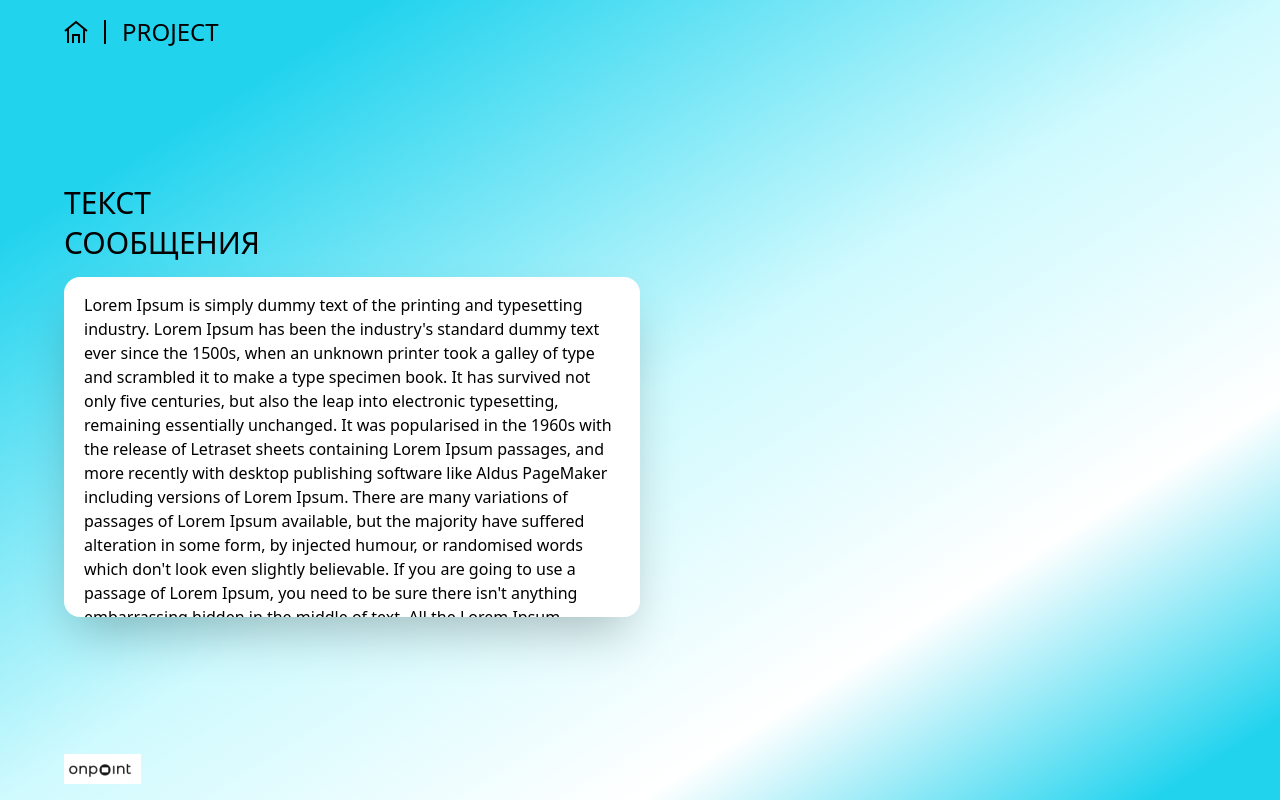
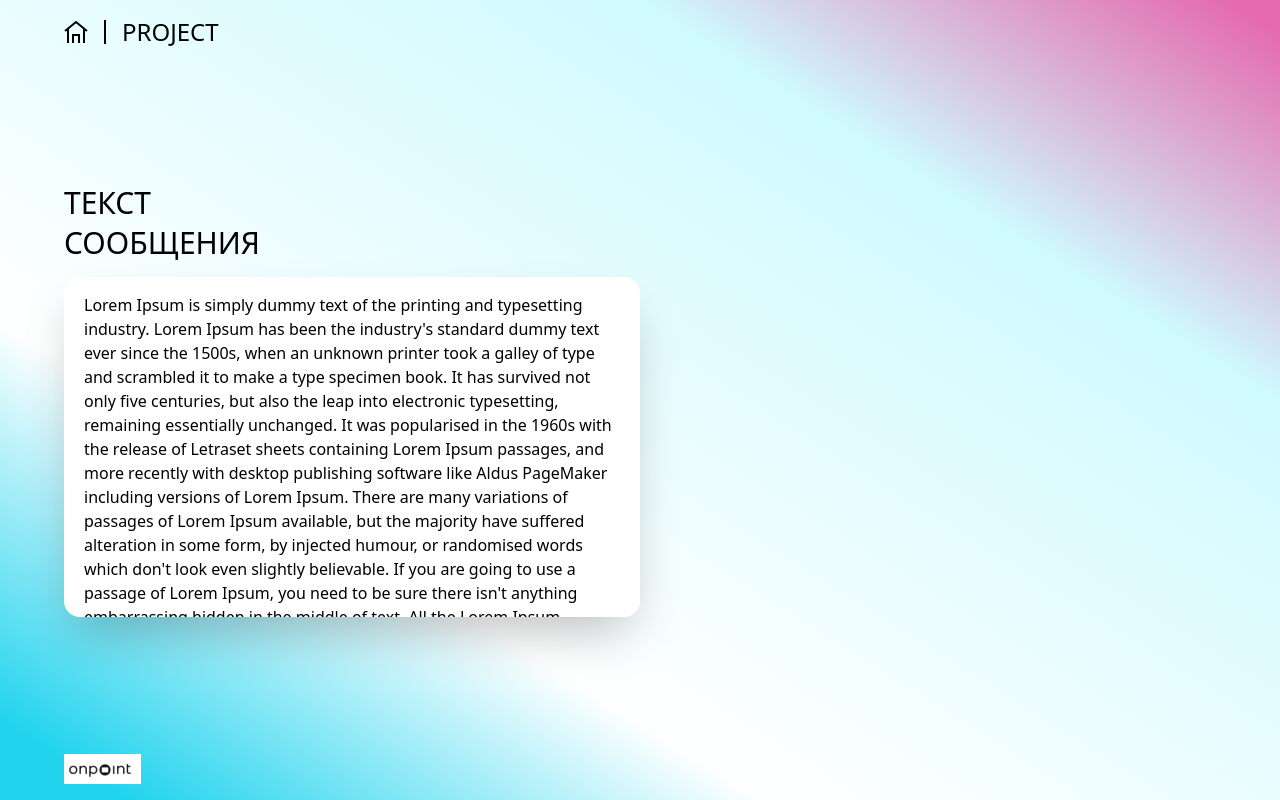
Before and after one commit to jabborovaz/Onepoint-task, a React (Create React App) app: page /secondPage in a window 1280 px wide. Built offline with nearby package versions, Linux system fonts and the light colour scheme.

Commit message:
change routes background

```diff
--- a/src/container/Main.js
+++ b/src/container/Main.js
@@ -1,12 +1,20 @@
 import React from "react";
-import { Outlet, Link } from "react-router-dom";
+import { Outlet, Link, useLocation } from "react-router-dom";
 import { GrHome } from "react-icons/gr";
 import logo from "../images/onpoint.PNG";
 
 function Main() {
+  let location = useLocation();
+  console.log(location.pathname);
   return (
     <>
-      <div className="background-gradient h-screen flex flex-col justify-between">
+      <div
+        className={
+          location.pathname == "/"
+            ? "background-gradient h-screen flex flex-col justify-between"
+            : "first-slider-gradient h-screen flex flex-col justify-between"
+        }
+      >
         <div className="flex flex-row items-center space-x-4 px-16 py-4">
           <div className="pr-4 border-r-2 text-2xl m-0 border-r-black">
             <Link to="/">
```
